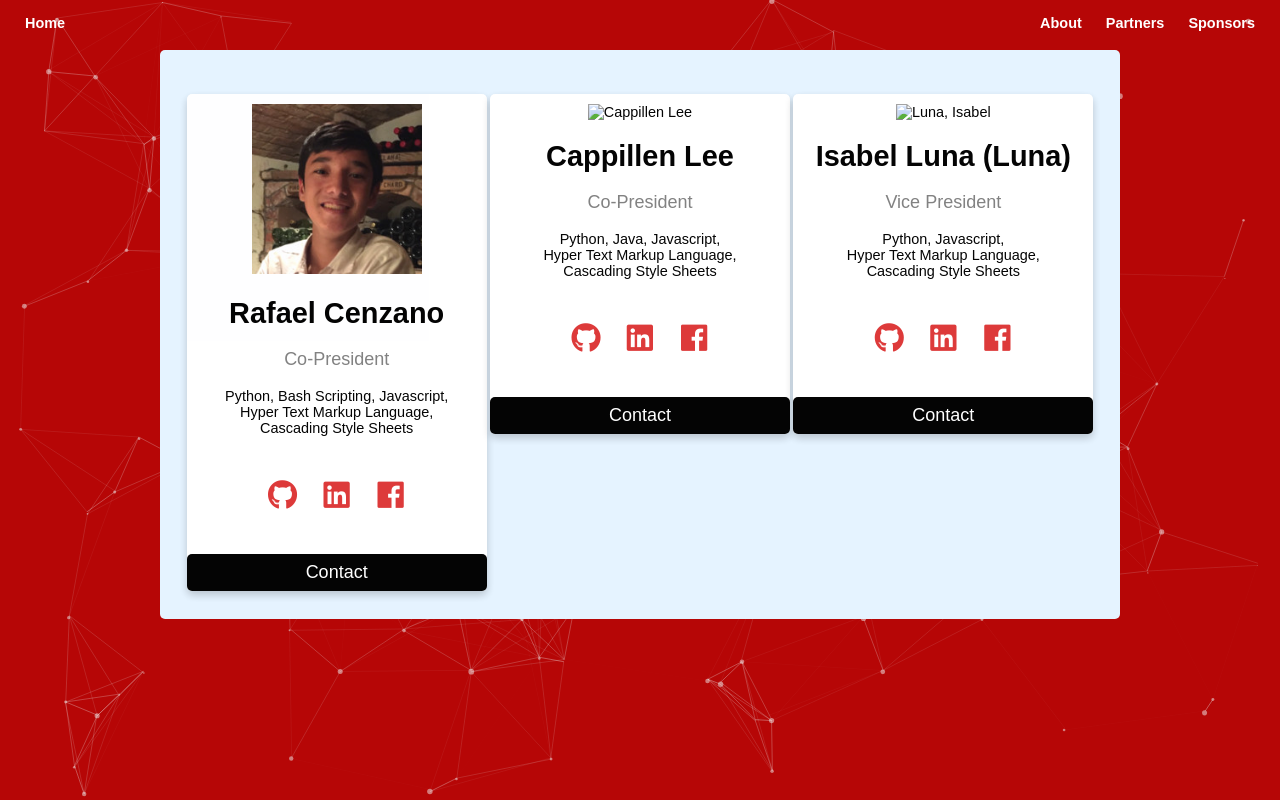
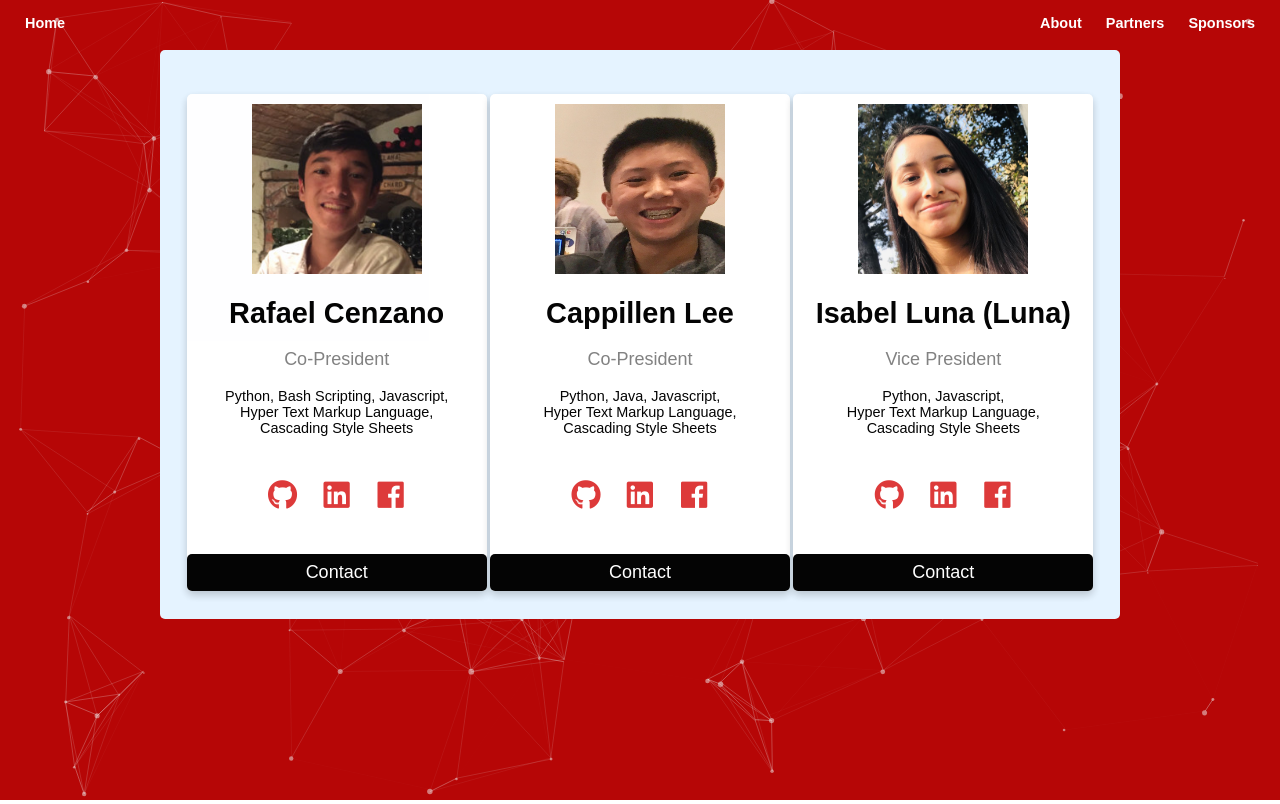
Before and after one commit to lowell-dev-club/www.lowelldevclub.com, a Flask app: page /about in a window 1280 px wide. Shown: the top 804 px of the page. Run offline with Flask 2, Linux system fonts and the light colour scheme; some libraries are stand-ins or nearby versions.

Commit message:
add images

```diff
--- a/lowelldevclub/templates/about.html
+++ b/lowelldevclub/templates/about.html
@@ -62,7 +62,7 @@ Lowell Dev Club About
         </div>
         <div class="col third full no-float float-left">
           <div class="jumbotron card">
-            <img src="" alt="Cappillen Lee" style="width:100%">
+            <img src="static/img/cap.jpg" alt="Cappillen Lee" style="width:100%">
             <h1>Cappillen Lee</h1>
             <p class="title">Co-President</p>
             <p>
@@ -80,7 +80,7 @@ Lowell Dev Club About
         </div>
         <div class="col third full no-float float-left">
           <div class="jumbotron card">
-            <img src="" alt="Luna, Isabel" style="width:100%">
+            <img src="static/img/luna.png" alt="Luna, Isabel" style="width:100%">
             <h1>Isabel Luna (Luna)</h1>
             <p class="title">Vice President</p>
             <p>
@@ -101,7 +101,7 @@ Lowell Dev Club About
       <div class="row">
         <div class="col third full no-float float-left">
           <div class="jumbotron card">
-            <img src="" alt="Wai-Kirn Macaraeg">
+            <img src="static/img/waikirn.png" alt="Wai-Kirn Macaraeg">
             <br>
             <h1>Wai-Kirn Macaraeg</h1>
             <p class="title">Public Relations</p>
```
